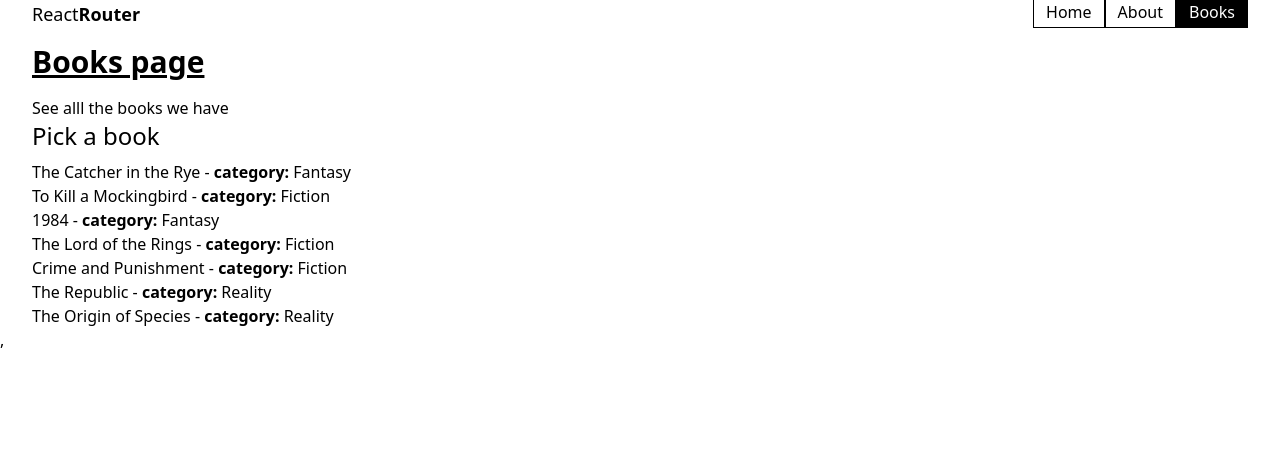
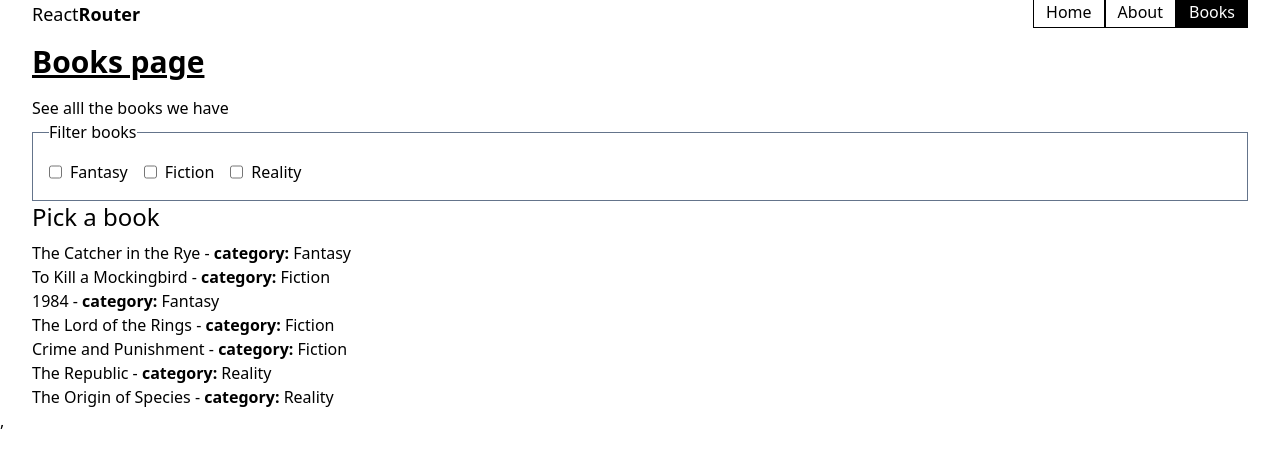
Before and after one commit to MariusCodeAcademy/feu8_10_react_router_tailwind, a React (Vite) app: page /books in a window 1280 px wide. Shown: the top 468 px of the page. Built offline with nearby package versions, Linux system fonts and the light colour scheme.

Commit message:
categories

```diff
--- a/src/pages/BooksPage.jsx
+++ b/src/pages/BooksPage.jsx
@@ -4,6 +4,7 @@ import BookItem from '../components/BookItem';
 
 export default function BooksPage() {
   const [mainBooksArr, setMainBooksArr] = useState([]);
+  // filte state 'currentCategory'
   useEffect(() => {
     axios
       .get('/db/books.json')
@@ -21,6 +22,23 @@ export default function BooksPage() {
       <h1 className="text-3xl font-bold underline pb-4">Books page</h1>
       <p>See alll the books we have</p>
 
+      <fieldset className="border border-slate-500 p-4 flex gap-4">
+        <legend>Filter books</legend>
+
+        <div className="flex gap-2">
+          <input type="checkbox" id="fantasy" />
+          <label htmlFor="fantasy">Fantasy</label>
+        </div>
+        <div className="flex gap-2">
+          <input type="checkbox" id="fiction" />
+          <label htmlFor="fiction">Fiction</label>
+        </div>
+        <div className="flex gap-2">
+          <input type="checkbox" id="reality" />
+          <label htmlFor="reality">Reality</label>
+        </div>
+      </fieldset>
+
       <h2 className="text-2xl font font-medium mb-2">Pick a book</h2>
       <ul>
         {/* sukti cikla per bookData ir sugeneruoti nuorodas su title */}
```
